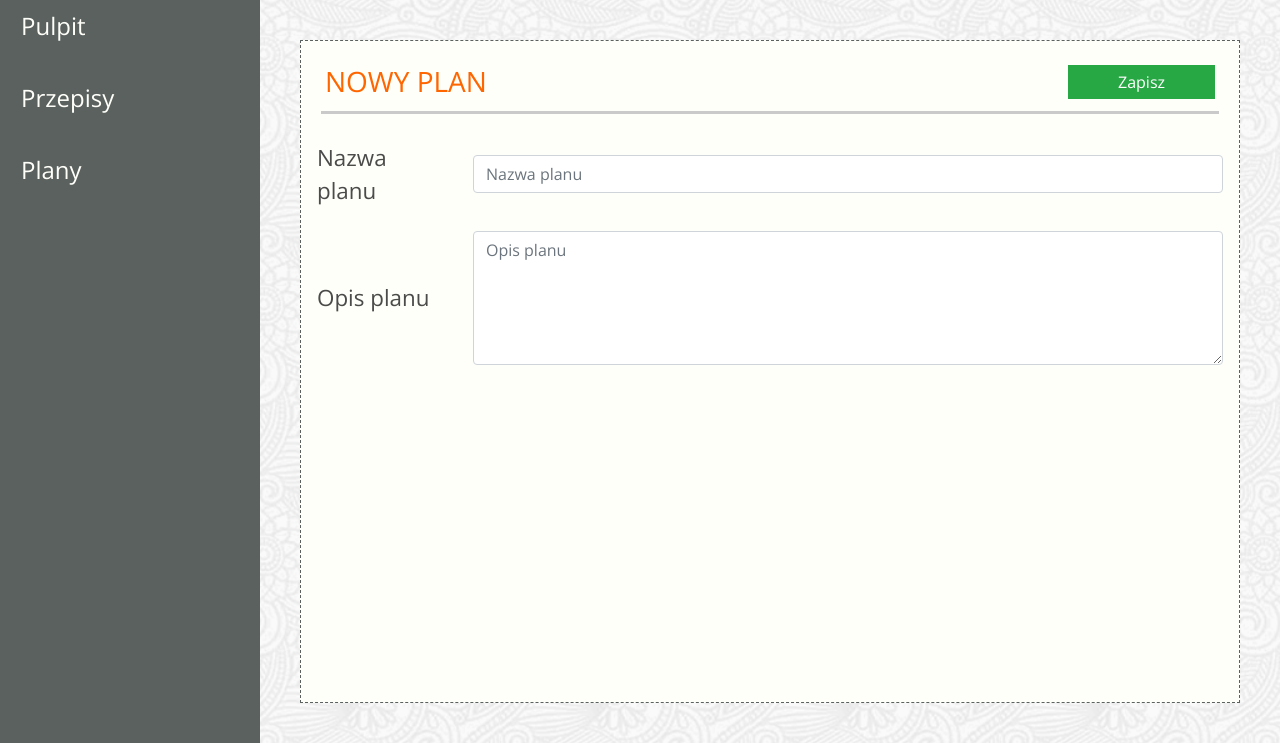
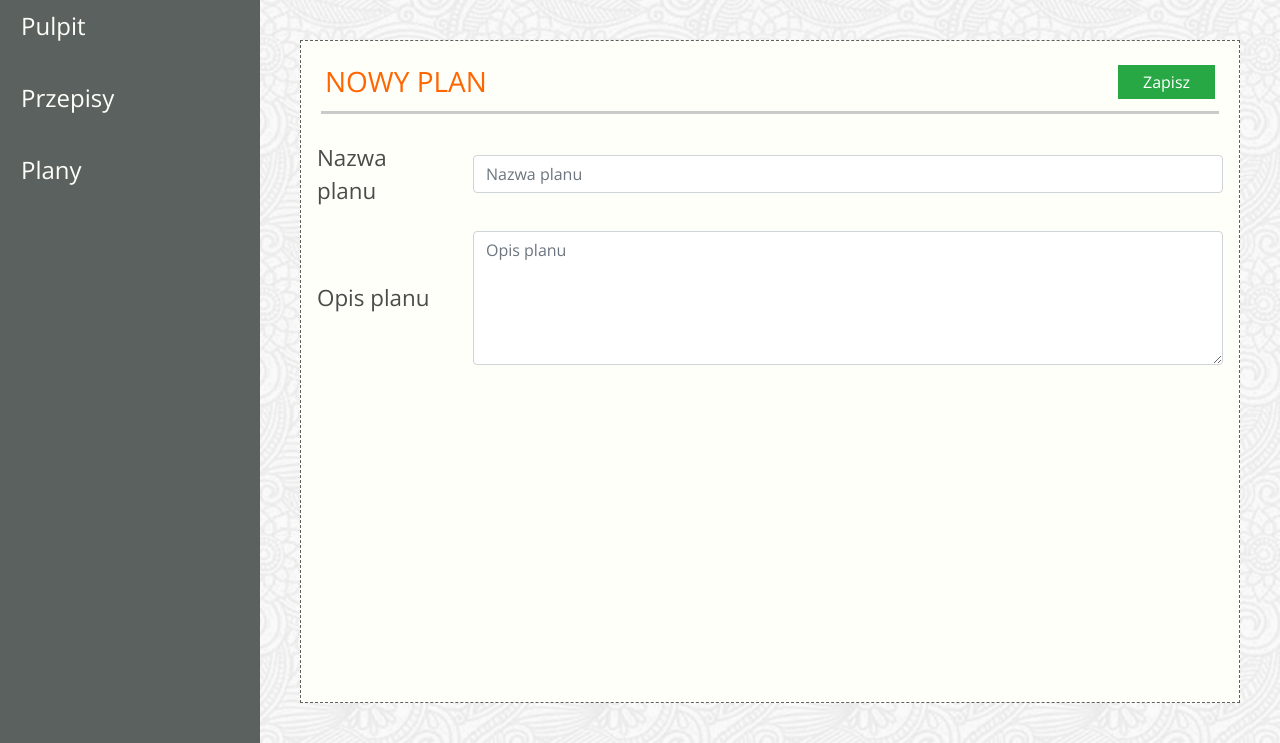
Before and after one commit to Samekmat/ScrumLab, a Django app: template jedzonko/templates/app-add-schedules.html in a window 1280 px wide. Shown: the part 84-827 px from the top of the page. Run offline with Django 3.2, Linux system fonts and the light colour scheme; the template is opened without the code that fills it, so the values that code supplies are empty; some libraries are stand-ins or nearby versions; some web fonts are replaced.

Commit message:
deleted a tag

```diff
--- a/jedzonko/templates/app-add-schedules.html
+++ b/jedzonko/templates/app-add-schedules.html
@@ -7,13 +7,12 @@
             <h3 class="color-header text-uppercase">NOWY PLAN</h3>
         </div>
         <div class="col d-flex justify-content-end mb-2 noPadding">
-            <button form="form-plan" type="submit" class="btn btn-success rounded-0 pt-0 pb-0 pr-4 pl-4">
-                <a href="" class="btn btn-success rounded-0 pt-0 pb-0 pr-4 pl-4">Zapisz</a></button>
+            <button form="form-plan" type="submit" class="btn btn-success rounded-0 pt-0 pb-0 pr-4 pl-4">Zapisz</button>
         </div>
     </div>
 
     <div class="schedules-content">
-        <form id="form-plan" method="post" action="{% url 'plan_add' %}">
+        <form id="form-plan" method="post">
             {% csrf_token %}
             <div class="form-group row">
                 <label for="planName"
```
